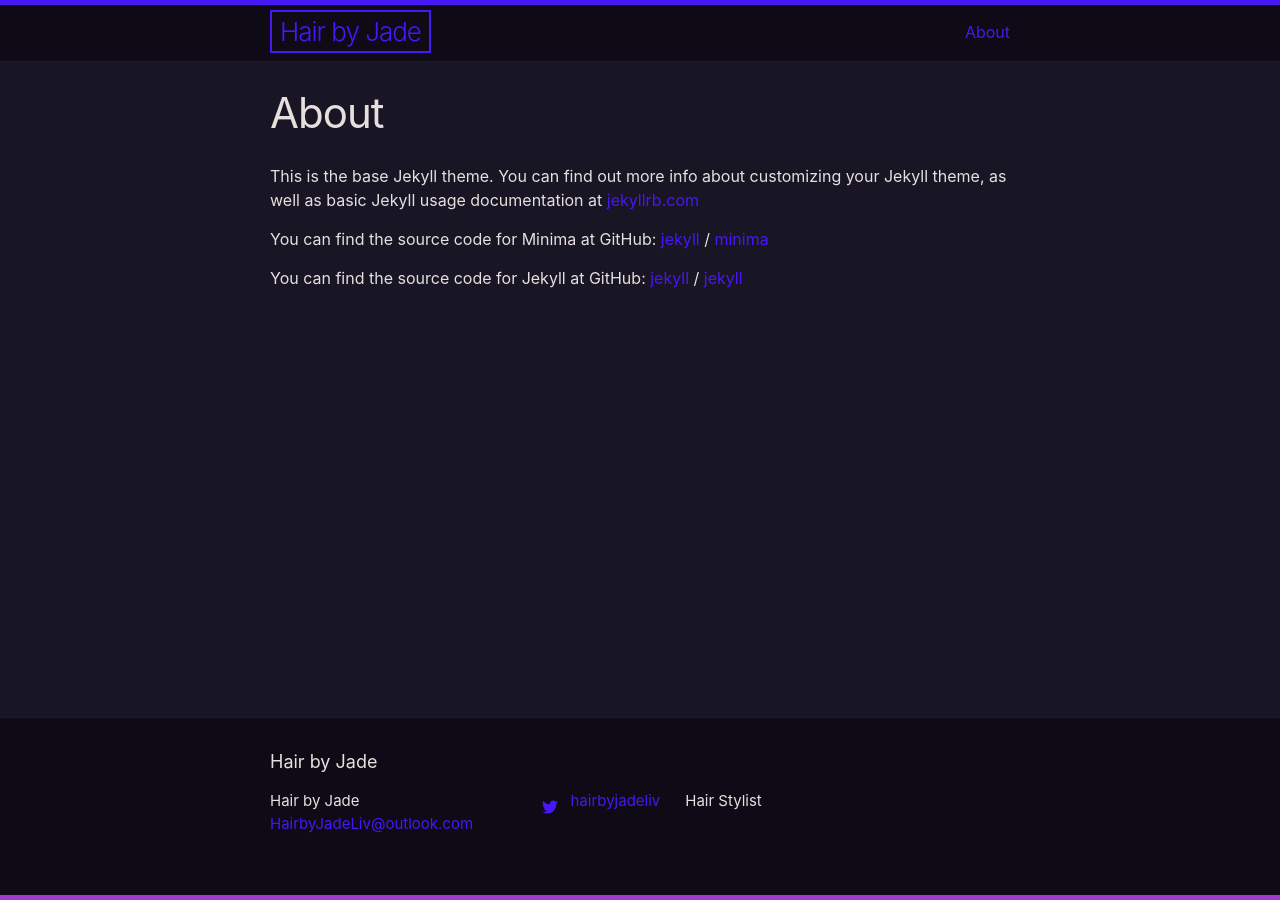
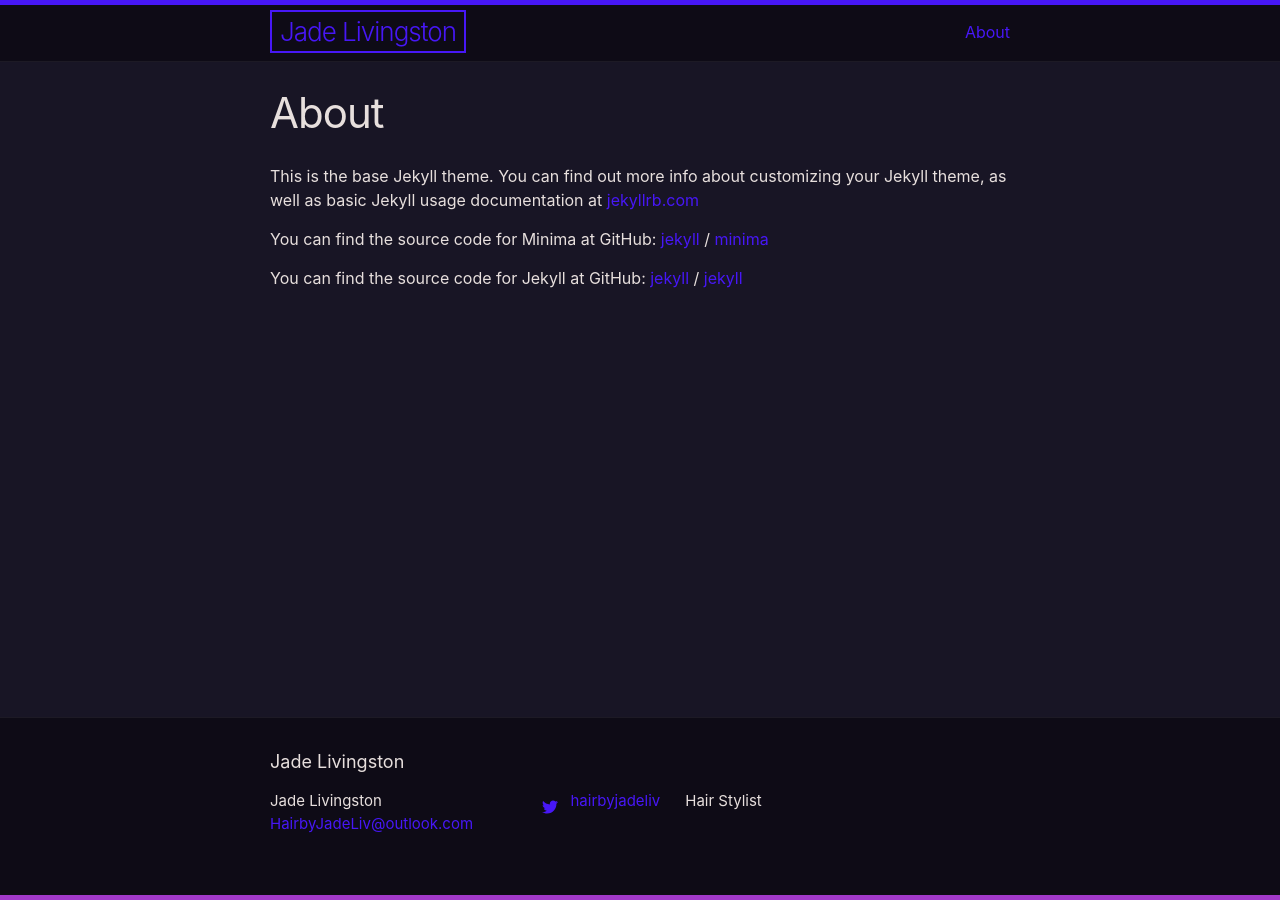
Before and after one commit to jadelivingston/jadelivingston.github.io, a Jekyll site: the page built from about.md, in a window 1280 px wide. Built offline with Jekyll 4.4.1, drawn with Linux system fonts in a browser that asks for light colours.

Commit message:
Revert "Update _config.yml"
This reverts commit a7c7d93bfc7ef7e18bde24d2beed0eaf160cf8bf.

```diff
--- a/_config.yml
+++ b/_config.yml
@@ -13,7 +13,7 @@
 # you will see them accessed via {{ site.title }}, {{ site.email }}, and so on.
 # You can create any custom variable you would like, and they will be accessible
 # in the templates via {{ site.myvariable }}.
-title:  Hair by Jade
+title: Jade Livingston
 email: HairbyJadeLiv@outlook.com
 description: >- # this means to ignore newlines until "baseurl:"
   Hair Stylist
```
